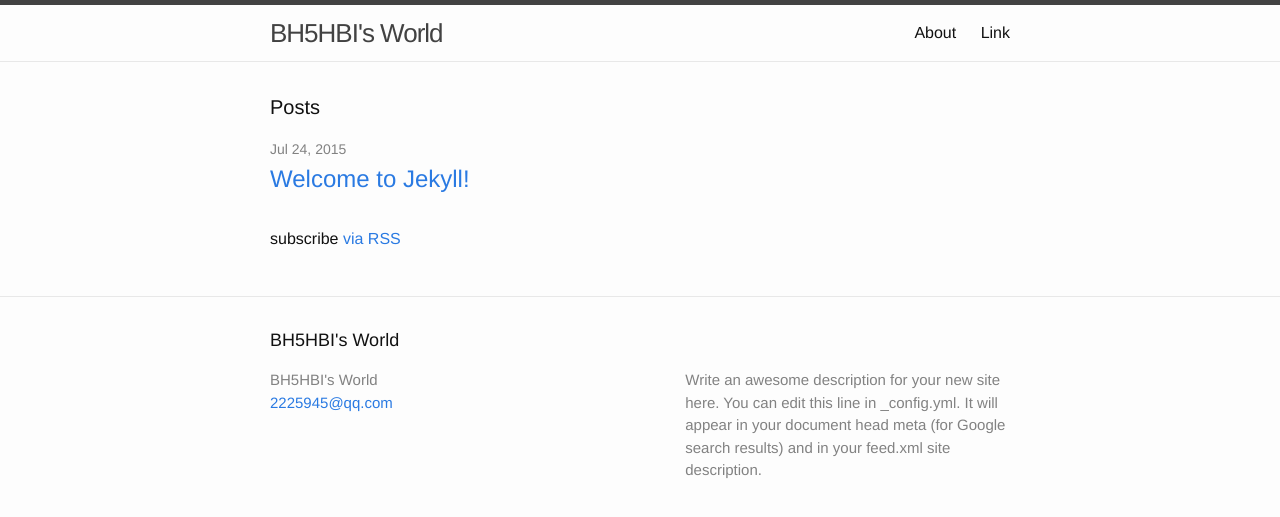
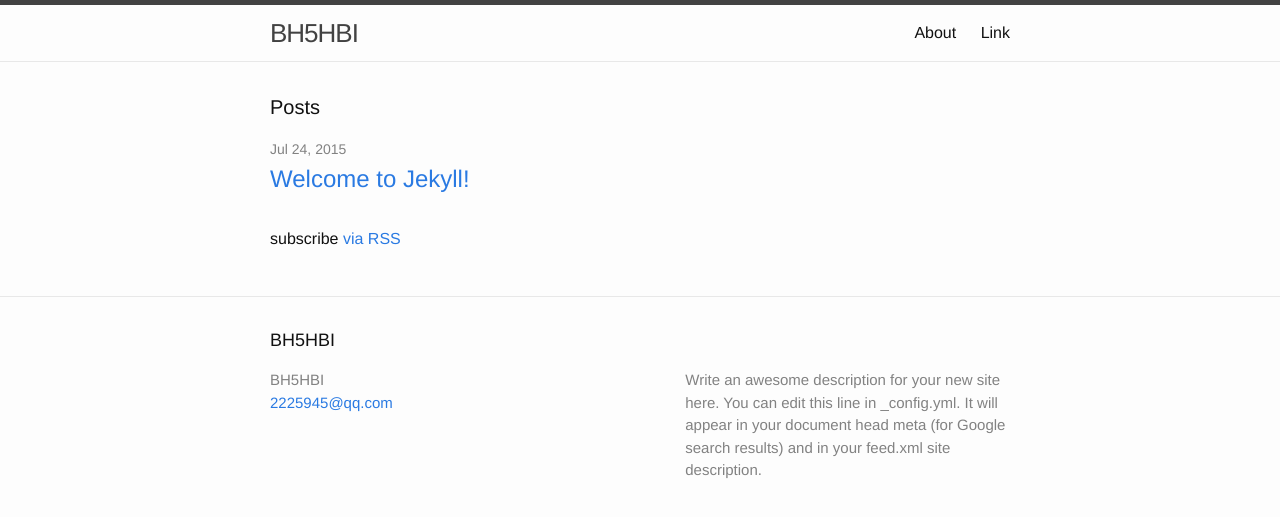
Before and after one commit to BH5HBI/bh5hbi.github.com, a Jekyll site: the page built from index.html, in a window 1280 px wide. Shown: the top 517 px of the page. Built offline with Jekyll 4.4.1, drawn with Linux system fonts in a browser that asks for light colours.

Commit message:
change title

```diff
--- a/_config.yml
+++ b/_config.yml
@@ -1,5 +1,5 @@
 # Site settings
-title: BH5HBI's World
+title: BH5HBI
 email: 2225945@qq.com
 description: > # this means to ignore newlines until "baseurl:"
   Write an awesome description for your new site here. You can edit this
```
